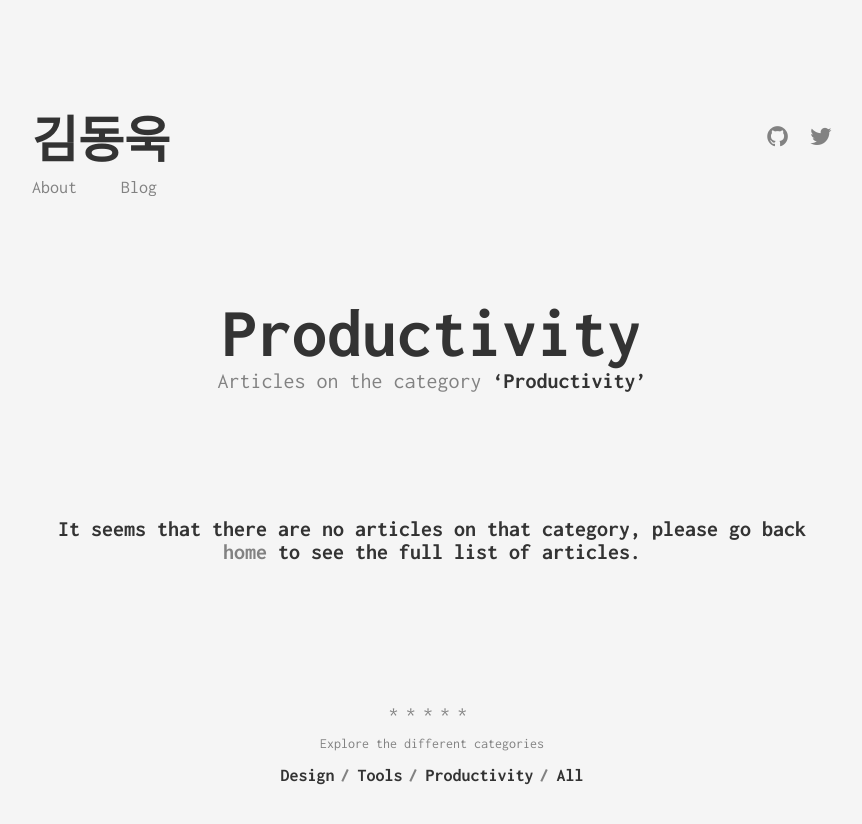
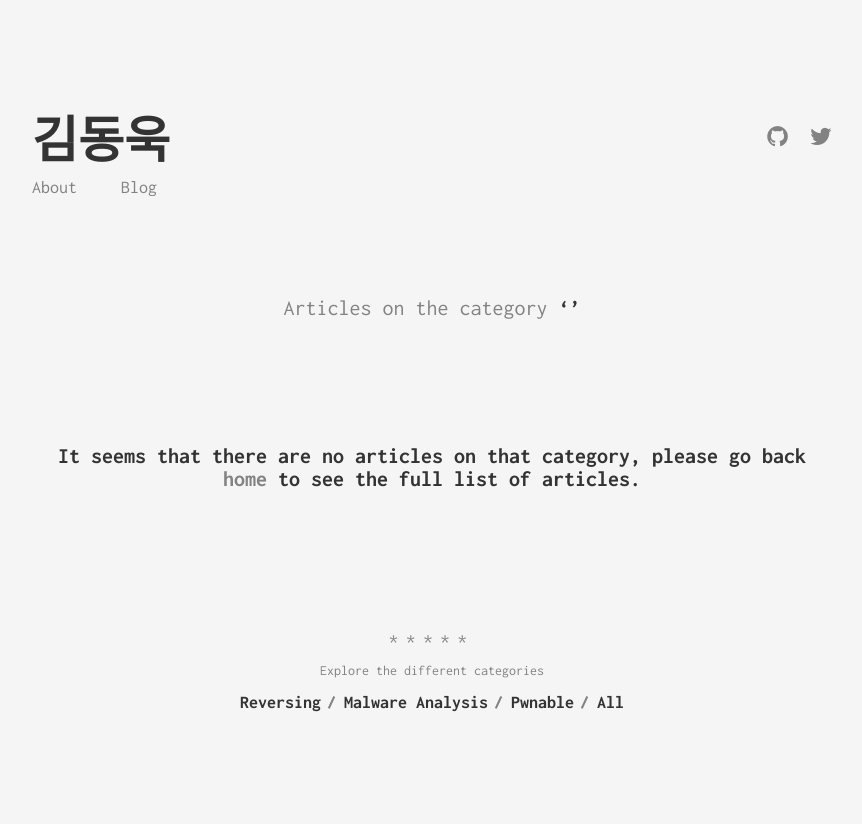
Before and after one commit to krekrek/krekrek.github.io, a Jekyll site: the page built from categories/productivity.html, in a window 1280 px wide. Shown: the top 824 px of the page, without its empty margins (208-1070 px from the left). Built offline with Jekyll 4.4.1, drawn with Linux system fonts in a browser that asks for light colours.

Commit message:
Update categories.yml

```diff
--- a/_data/categories.yml
+++ b/_data/categories.yml
@@ -1,8 +1,8 @@
-- slug: design
-  name: Design
+- slug: Reversing
+  name: Reversing
 
-- slug: tools
-  name: Tools
+- slug: Malware Analysis
+  name: Malware Analysis
 
-- slug: productivity
-  name: Productivity
+- slug: Pwnable
+  name: Pwnable
```
